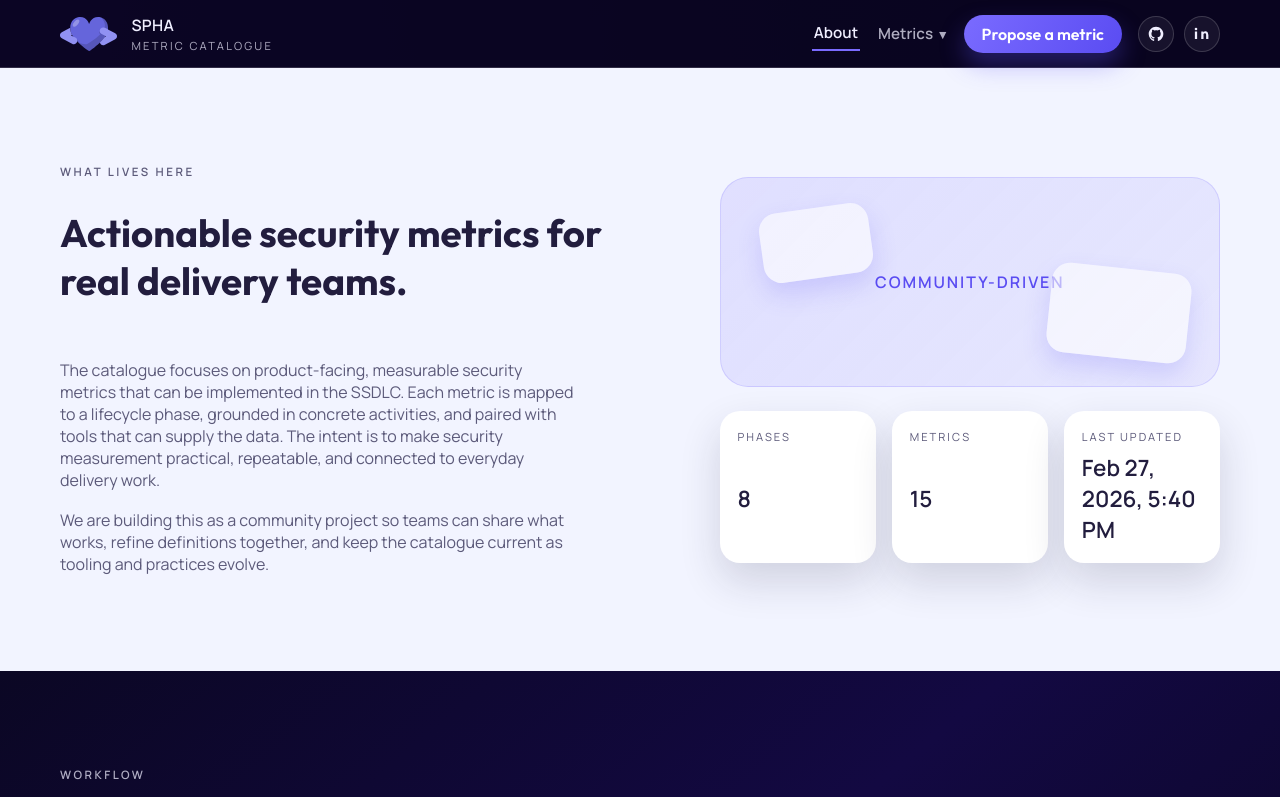
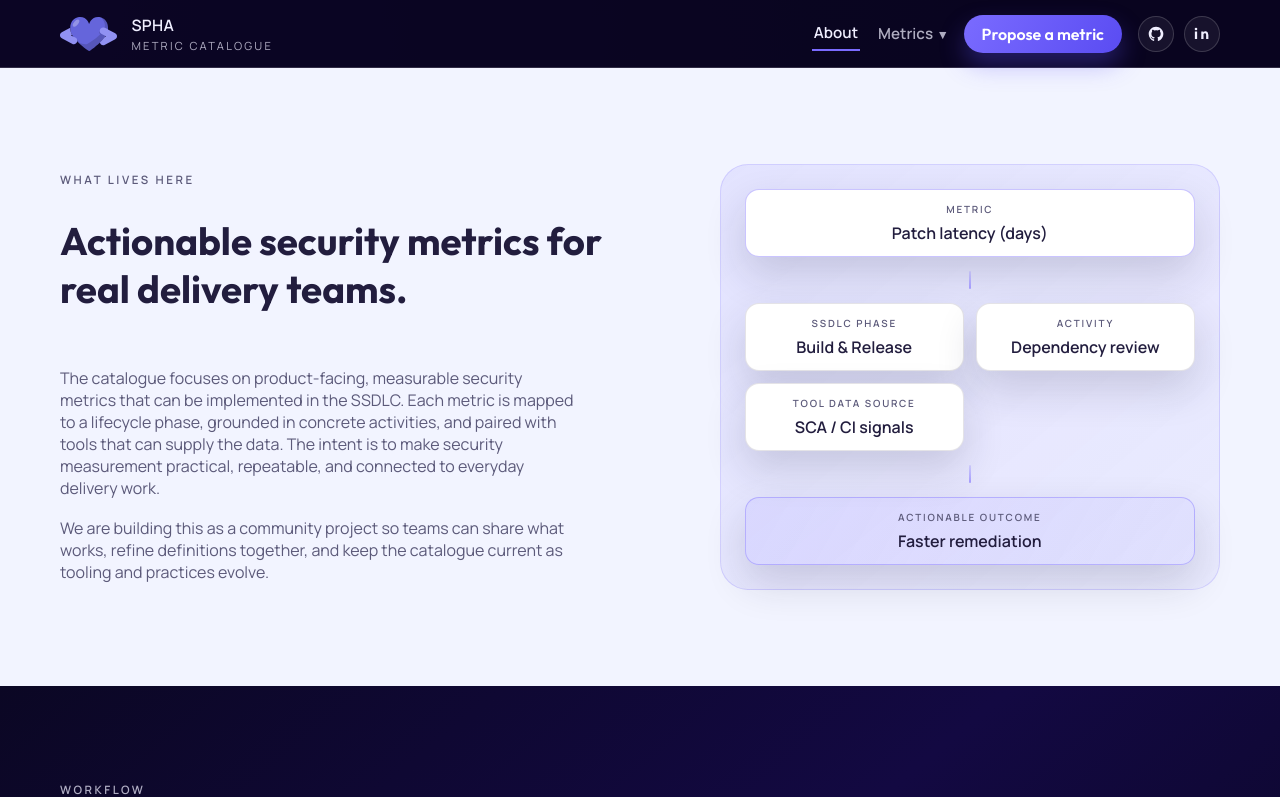
Before and after one commit to janniclas/metric-catalogue, a Vue app: page /about in a window 1280 px wide. Shown: the top 797 px of the page. Built offline with nearby package versions, Linux system fonts and the light colour scheme.

Commit message:
refactor: replace stat grid with metric map visualization on About page
Simplify `AboutView.vue` by removing unused computed properties and dependencies. Implement a new metric map visualization for actionable outcomes with updated styles.

```diff
--- a/public/metrics/index.json
+++ b/public/metrics/index.json
@@ -1,5 +1,5 @@
 {
-  "generated_at": "2026-02-27T17:40:41.787Z",
+  "generated_at": "2026-02-27T17:47:30.957Z",
   "phases": [
     {
       "id": "plan",
--- a/src/style.css
+++ b/src/style.css
@@ -636,6 +636,63 @@ button.ghost:hover,
   transform: rotate(6deg);
 }
 
+.metric-map {
+  background: linear-gradient(140deg, rgba(122, 107, 255, 0.12), rgba(90, 76, 242, 0.05));
+  border-radius: var(--radius-lg);
+  border: 1px solid rgba(122, 107, 255, 0.2);
+  padding: 24px;
+  display: grid;
+  gap: 14px;
+  text-align: center;
+}
+
+.metric-map__row {
+  display: grid;
+  grid-template-columns: repeat(auto-fit, minmax(160px, 1fr));
+  gap: 12px;
+}
+
+.metric-map__node {
+  background: var(--surface);
+  border-radius: var(--radius-sm);
+  border: 1px solid var(--border);
+  padding: 12px 14px;
+  box-shadow: var(--shadow-soft);
+  display: grid;
+  gap: 6px;
+}
+
+.metric-map__node p {
+  margin: 0;
+  color: var(--text-dark);
+  font-weight: 600;
+}
+
+.metric-map__label {
+  text-transform: uppercase;
+  letter-spacing: 0.18em;
+  font-size: 0.62rem;
+  font-weight: 600;
+  color: var(--text-muted);
+}
+
+.metric-map__node--primary,
+.metric-map__node--accent {
+  border-color: rgba(122, 107, 255, 0.4);
+}
+
+.metric-map__node--accent {
+  background: linear-gradient(120deg, rgba(122, 107, 255, 0.12), rgba(90, 76, 242, 0.06));
+}
+
+.metric-map__connector {
+  justify-self: center;
+  width: 2px;
+  height: 18px;
+  border-radius: 999px;
+  background: linear-gradient(180deg, rgba(122, 107, 255, 0.2), rgba(122, 107, 255, 0.6));
+}
+
 .phase-section {
   display: flex;
   flex-direction: column;
--- a/src/views/AboutView.vue
+++ b/src/views/AboutView.vue
@@ -1,8 +1,6 @@
 <script setup lang="ts">
 import type { Component } from "vue";
-import { computed } from "vue";
 import { CircleCheck, ClipboardList, Search } from "lucide-vue-next";
-import { useMetricsCatalogue } from "../lib/useMetricsCatalogue";
 
 type Step = {
   title: string;
@@ -34,11 +32,6 @@ const steps: Step[] = [
     step: "03",
   },
 ];
-
-const { phases, metrics, loading, formattedUpdatedAt } = useMetricsCatalogue();
-
-const metricsCount = computed(() => metrics.value.length);
-const phasesCount = computed(() => phases.value.length);
 </script>
 
 <template>
@@ -63,19 +56,30 @@ const phasesCount = computed(() => phases.value.length);
           </p>
         </div>
         <div class="intro__visual">
-          <div class="intro__art">Community-driven</div>
-          <div class="stat-grid">
-            <div class="stat-card">
-              <span class="stat-label">Phases</span>
-              <span class="stat-value">{{ loading ? "…" : phasesCount }}</span>
+          <div class="metric-map">
+            <div class="metric-map__node metric-map__node--primary">
+              <span class="metric-map__label">Metric</span>
+              <p>Patch latency (days)</p>
             </div>
-            <div class="stat-card">
-              <span class="stat-label">Metrics</span>
-              <span class="stat-value">{{ loading ? "…" : metricsCount }}</span>
+            <div class="metric-map__connector"></div>
+            <div class="metric-map__row">
+              <div class="metric-map__node">
+                <span class="metric-map__label">SSDLC phase</span>
+                <p>Build &amp; Release</p>
+              </div>
+              <div class="metric-map__node">
+                <span class="metric-map__label">Activity</span>
+                <p>Dependency review</p>
+              </div>
+              <div class="metric-map__node">
+                <span class="metric-map__label">Tool data source</span>
+                <p>SCA / CI signals</p>
+              </div>
             </div>
-            <div class="stat-card">
-              <span class="stat-label">Last updated</span>
-              <span class="stat-value">{{ formattedUpdatedAt || "—" }}</span>
+            <div class="metric-map__connector"></div>
+            <div class="metric-map__node metric-map__node--accent">
+              <span class="metric-map__label">Actionable outcome</span>
+              <p>Faster remediation</p>
             </div>
           </div>
         </div>
@@ -88,8 +92,8 @@ const phasesCount = computed(() => phases.value.length);
         <div class="section-header">
           <h2>How to propose new metrics.</h2>
           <p class="section-subtitle">
-            Proposals are issue-driven and turned into pull requests automatically. If you prefer
-            a manual PR, use the template in <code>metrics/templates/metric.md</code>.
+            Proposals are issue-driven and turned into pull requests automatically. If you prefer a
+            manual PR, use the template in <code>metrics/templates/metric.md</code>.
           </p>
         </div>
         <div class="phase-grid">
```
